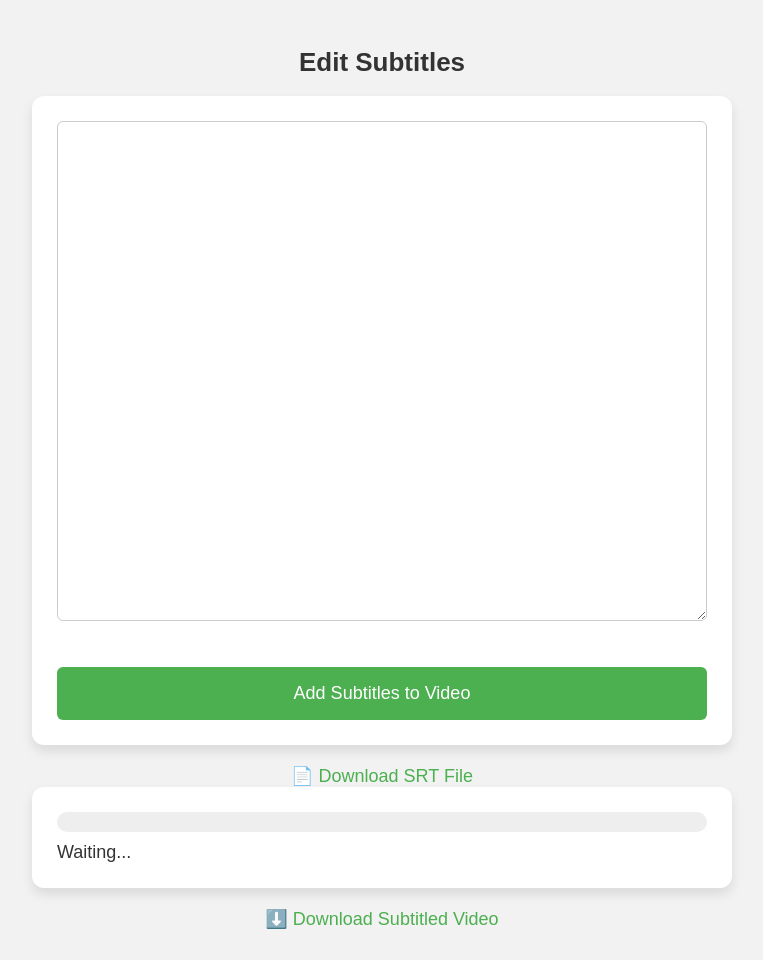
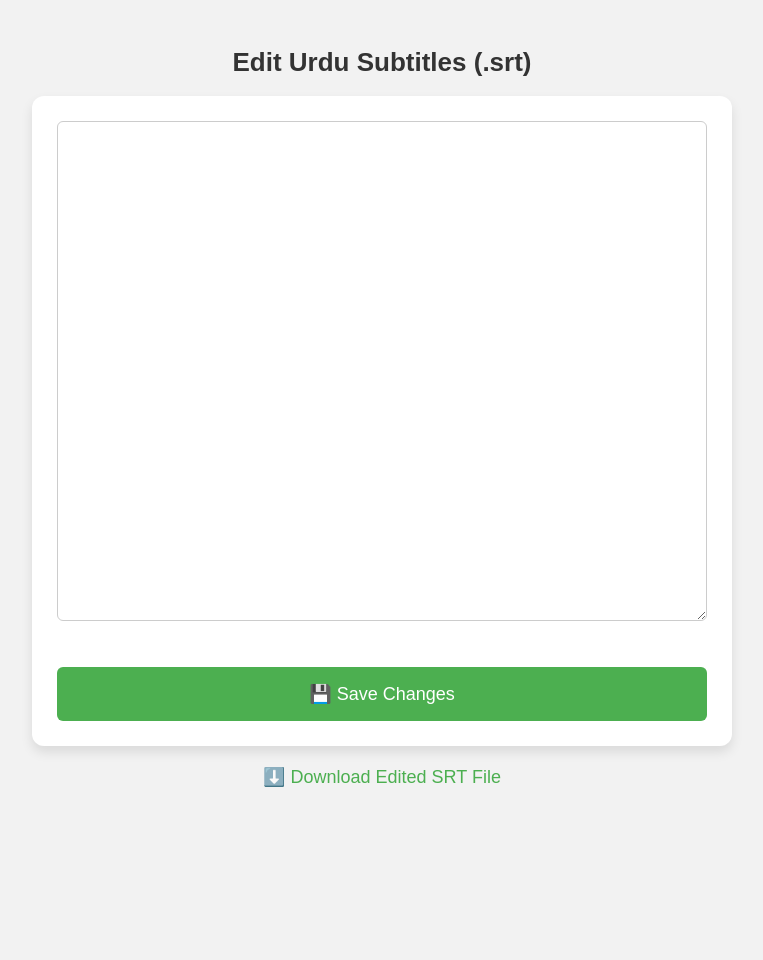
Before and after one commit to Hamza123455/flask-subtitles, a Flask app: template templates/edit.html in a window 1280 px wide. Shown: the whole page, without its empty margins (258-1021 px from the left). After the commit the page ends 787 px from the top, so only its background shows below. Run offline with Flask 3, Linux system fonts and the light colour scheme; the template is opened without the code that fills it, so the values that code supplies are empty.

Commit message:
Update edit.html

```diff
--- a/templates/edit.html
+++ b/templates/edit.html
@@ -1,10 +1,9 @@
-<!-- edit.html -->
 <!DOCTYPE html>
 <html>
 <head>
   <meta charset="UTF-8">
   <meta name="viewport" content="width=device-width, initial-scale=1.0">
-  <title>Edit Subtitles</title>
+  <title>Edit Urdu Subtitles</title>
   <style>
     body {
       font-family: Arial, sans-serif;
@@ -23,7 +22,7 @@
       font-size: 26px;
     }
 
-    form, #progress-container {
+    form {
       width: 100%;
       max-width: 700px;
       background-color: #fff;
@@ -61,26 +60,7 @@
       background-color: #45a049;
     }
 
-    #progress-bar-bg {
-      background: #eee;
-      border-radius: 10px;
-      height: 20px;
-      overflow: hidden;
-    }
-
-    #progress {
-      width: 0%;
-      height: 100%;
-      background: #4CAF50;
-      transition: width 0.5s ease-in-out;
-    }
-
-    #progress-text {
-      margin-top: 10px;
-      color: #333;
-    }
-
-    #download-link, .download-btn {
+    .download-btn {
       display: block;
       margin-top: 20px;
       font-size: 18px;
@@ -98,54 +78,12 @@
   </style>
 </head>
 <body>
-  <h1>Edit Subtitles</h1>
+  <h1>Edit Urdu Subtitles (.srt)</h1>
   <form id="subtitle-form" method="post" action="/save_subtitles">
     <textarea name="srt" rows="30" cols="100">{{ srt_text }}</textarea><br><br>
-    <button type="submit">Add Subtitles to Video</button>
+    <button type="submit">💾 Save Changes</button>
   </form>
 
-  <a href="/download_srt" download class="download-btn">📄 Download SRT File</a>
-
-  <div id="progress-container">
-    <div id="progress-bar-bg">
-      <div id="progress"></div>
-    </div>
-    <div id="progress-text">Waiting...</div>
-  </div>
-
-  <a id="download-link" href="/download" download>⬇️ Download Subtitled Video</a>
-
-  <script>
-    const form = document.getElementById('subtitle-form');
-    const progressBar = document.getElementById('progress');
-    const progressText = document.getElementById('progress-text');
-    const downloadLink = document.getElementById('download-link');
-
-    form.addEventListener('submit', async function(e) {
-      e.preventDefault();
-
-      progressBar.style.width = '10%';
-      progressText.innerText = 'Uploading subtitles...';
-
-      const formData = new FormData(form);
-      const response = await fetch(form.action, {
-        method: 'POST',
-        body: formData
-      });
-
-      if (response.ok) {
-        const data = await response.json();
-        if (data.status === 'success') {
-          progressBar.style.width = '100%';
-          progressText.innerText = '✅ Subtitles burned successfully!';
-          downloadLink.style.display = 'inline-block';
-        } else {
-          progressText.innerText = '⚠️ Failed to burn subtitles.';
-        }
-      } else {
-        progressText.innerText = '❌ Error during subtitle upload.';
-      }
-    });
-  </script>
+  <a href="/download_srt" download class="download-btn">⬇️ Download Edited SRT File</a>
 </body>
 </html>
```
